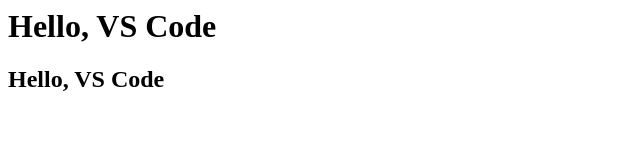
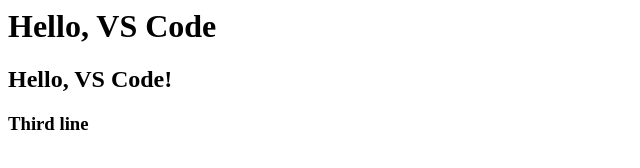
Before and after one commit to imed76/vscode101, a plain HTML site: page index.html in a window 1280 px wide. Shown: the whole page, without its empty margins (0-640 px from the left). Drawn offline with Linux system fonts and the light colour scheme.

Commit message:
more testing

```diff
--- a/index.html
+++ b/index.html
@@ -1,6 +1,7 @@
 <html>
     <body>
         <h1> Hello, VS Code</h1>
-        <h2> Hello, VS Code</h2>
+        <h2> Hello, VS Code!</h2>
+        <h3> Third line</h3>
     </body>
 </html>
```
